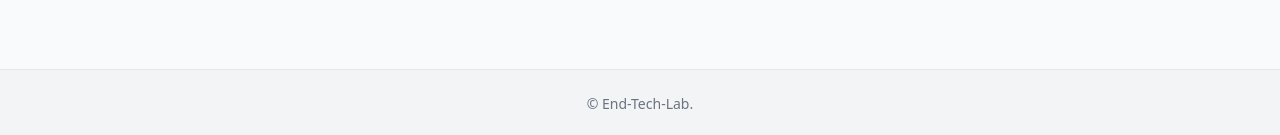
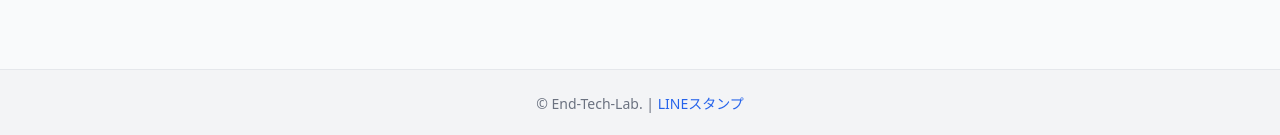
Before and after one commit to endtechlab/end-tech-lab, a Next.js app: page /contact in a window 1280 px wide. Shown: the part 741-876 px from the top of the page. Built offline with nearby package versions, Linux system fonts and the light colour scheme.

Commit message:
LINEスタンプのリンク追加

```diff
--- a/components/Footer.tsx
+++ b/components/Footer.tsx
@@ -3,7 +3,7 @@ const Footer = () => {
     return (
       <footer className="bg-gray-100 border-t text-sm text-gray-500 mt-20">
         <div className="max-w-6xl mx-auto px-4 py-6 text-center">
-          © End-Tech-Lab.
+          © End-Tech-Lab. | <a href="https://store.line.me/stickershop/author/5517919/ja" target="_blank" rel="noopener noreferrer" className="text-blue-600 hover:underline">LINEスタンプ</a>
         </div>
       </footer>
     );
--- a/pages/_app.tsx
+++ b/pages/_app.tsx
@@ -9,7 +9,7 @@ function MyApp({ Component, pageProps }: AppProps) {
     <div className="flex flex-col min-h-screen bg-gray-50">
       <Header />
       <main className="flex-1">
-        <Component {...pageProps} />
+      <Component {...pageProps} />
       </main>
       <Footer />
     </div>
```
Also changed, not shown: pages/activities/[slug].tsx (indentation only), pages/activities/index.tsx (indentation only), pages/services/[slug].tsx (indentation only), pages/services/index.tsx (indentation only), pages/works/[slug].tsx (indentation only), pages/works/index.tsx (indentation only).
